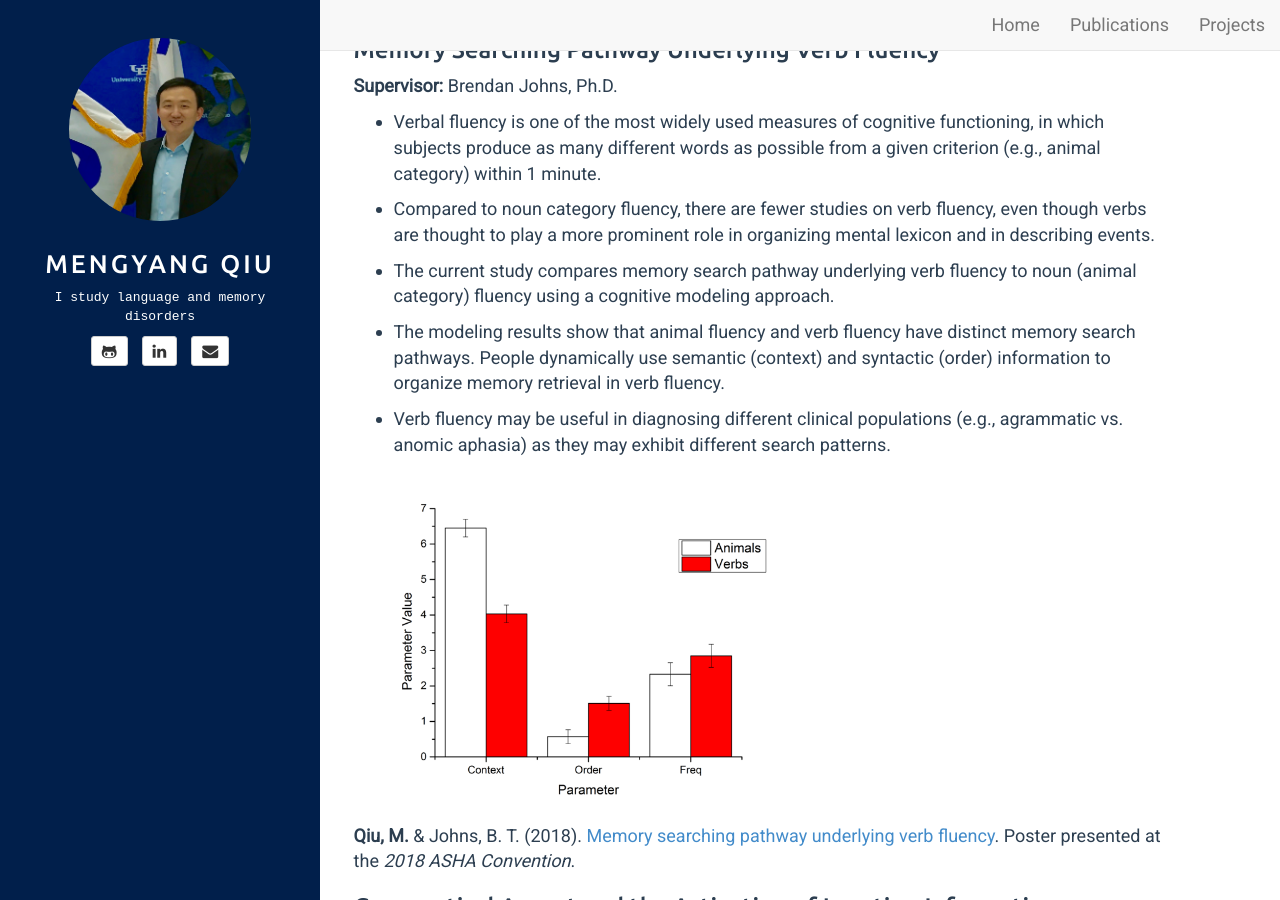
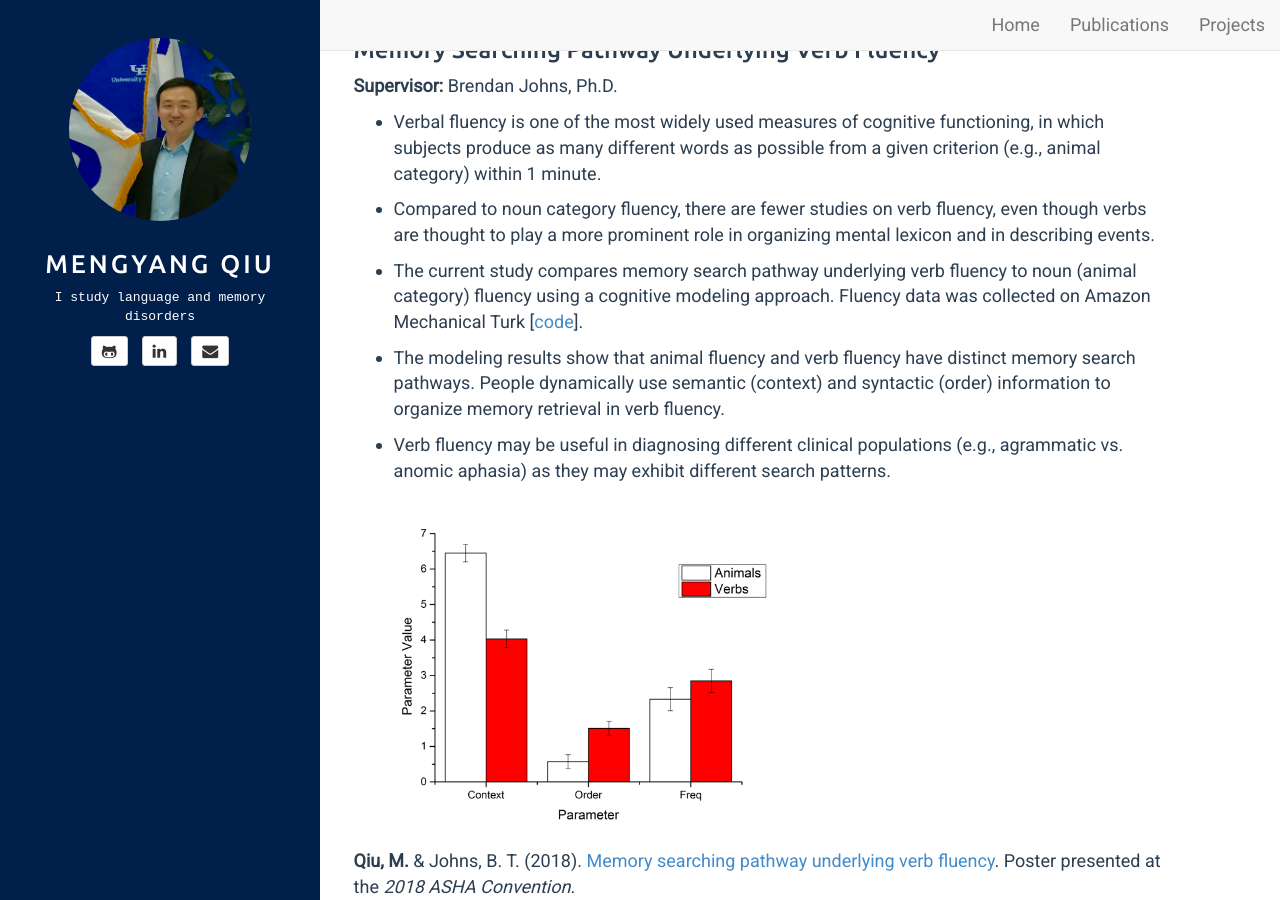
Before and after one commit to mengyangq/mengyangq.github.io, a Jekyll site: the page built from projects.html, in a window 1280 px wide and 900 px high, scrolled down 1227 px. Built offline with Jekyll 4.4.1, drawn with Linux system fonts in a browser that asks for light colours.

Commit message:
Update projects.md

```diff
--- a/_includes/projects.md
+++ b/_includes/projects.md
@@ -24,7 +24,7 @@
 
 - Compared to noun category fluency, there are fewer studies on verb fluency, even though verbs are thought to play a more prominent role in organizing mental lexicon and in describing events.
 
-- The current study compares memory search pathway underlying verb fluency to noun (animal category) fluency using a cognitive modeling approach.
+- The current study compares memory search pathway underlying verb fluency to noun (animal category) fluency using a cognitive modeling approach. Fluency data was collected on Amazon Mechanical Turk \[[code](https://github.com/mengyangq/Verb-Fluency)\].
 
 - The modeling results show that animal fluency and verb fluency have distinct memory search pathways. People dynamically use semantic (context) and syntactic (order) information to organize memory retrieval in verb fluency.
 
```
